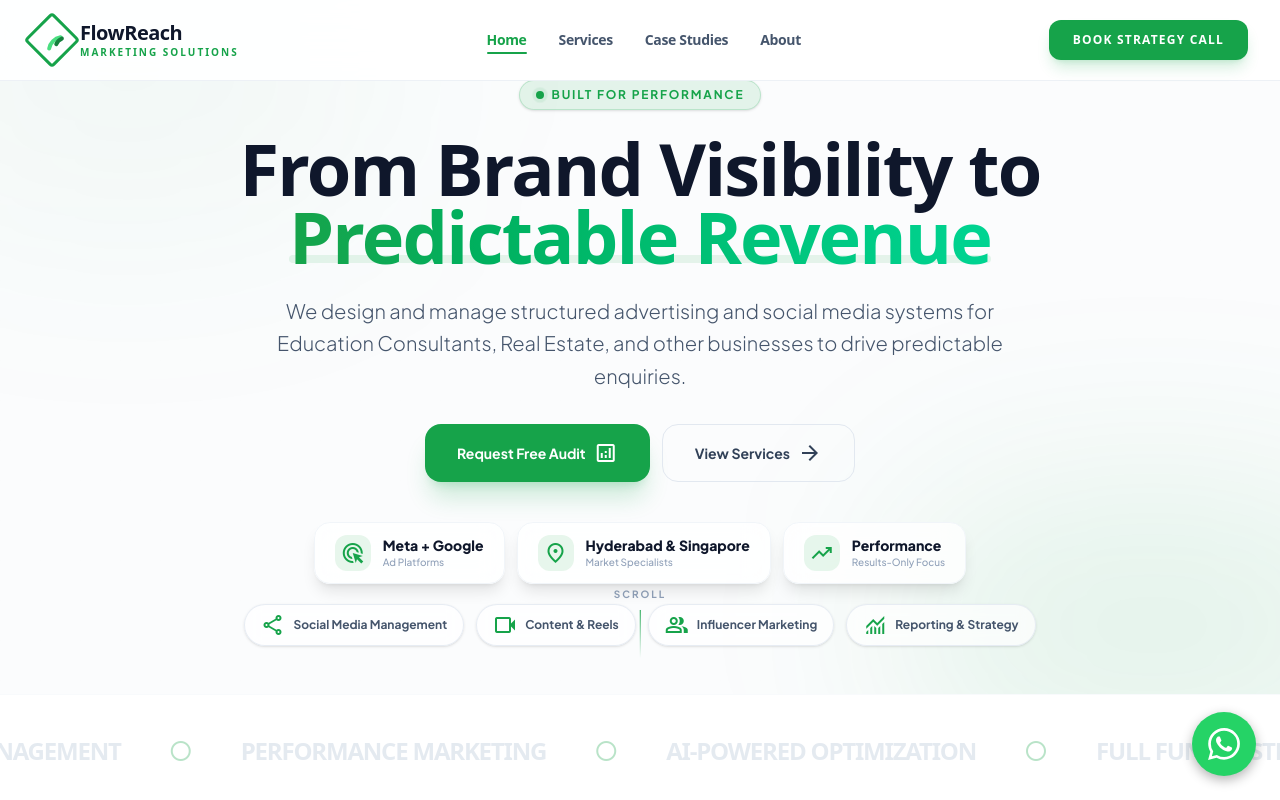
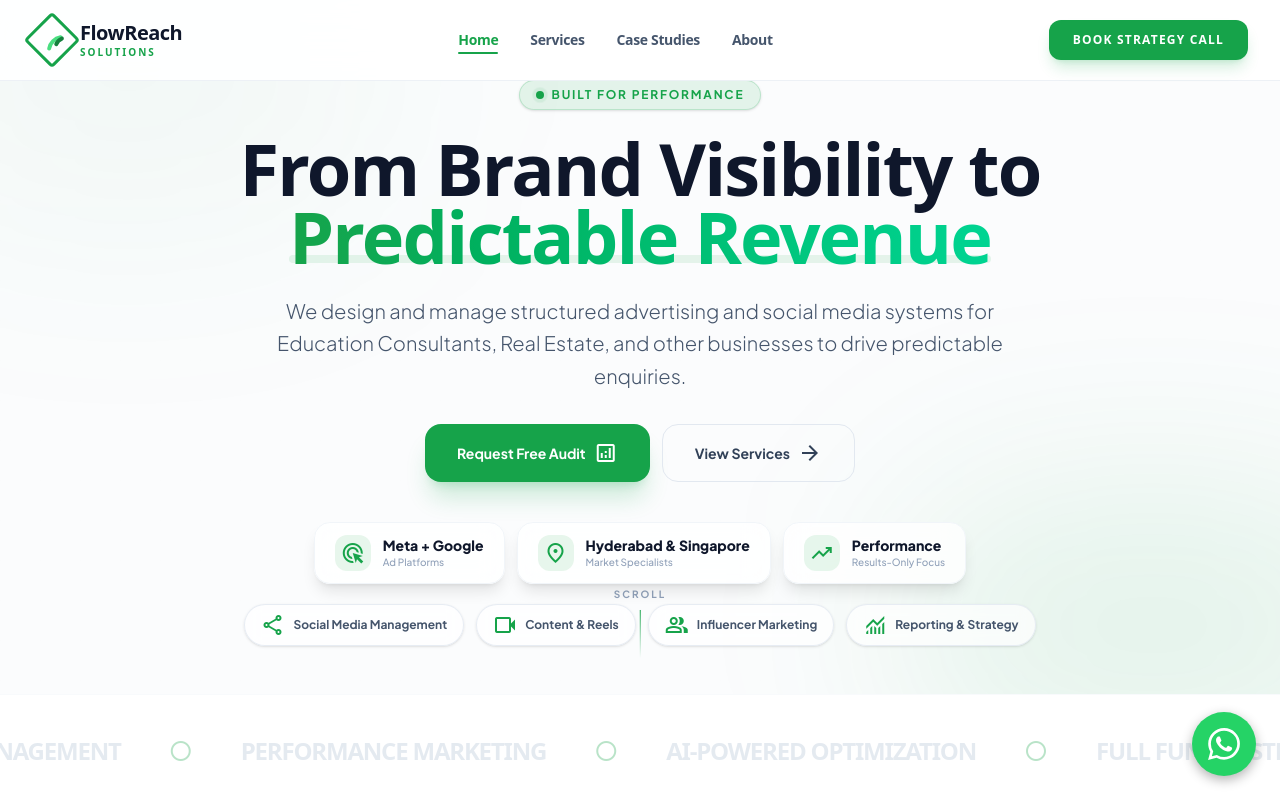
Before and after one commit to varuntejreddy03/flowreach, a React (Vite) app: page / in a window 1280 px wide. Shown: the top 800 px of the page. Built offline with nearby package versions, Linux system fonts and the light colour scheme; a web font is replaced by a local one.

Commit message:
feat: update branding to FlowReach Solutions, add StaffArc footer credit, and SEO meta tags

```diff
--- a/index.html
+++ b/index.html
@@ -4,7 +4,9 @@
     <meta charset="UTF-8" />
     <link rel="icon" type="image/svg+xml" href="/logo.svg" />
     <meta name="viewport" content="width=device-width, initial-scale=1.0" />
-    <title>FlowReach - Performance Marketing Agency Hyderabad</title>
+    <title>FlowReach Solutions - Performance Marketing Agency in Hyderabad</title>
+    <meta name="description" content="Performance-driven digital marketing agency helping local businesses generate high-quality enquiries through structured advertising systems." />
+    <link rel="canonical" href="https://flowreachsolutions.com" />
 
     <!-- Material Symbols -->
     <link href="https://fonts.googleapis.com/css2?family=Material+Symbols+Outlined:wght,FILL@100..700,0..1&display=swap" rel="stylesheet">
--- a/package.json
+++ b/package.json
@@ -1,5 +1,5 @@
 {
-  "name": "flowreach-app",
+  "name": "flowreach-solutions",
   "private": true,
   "version": "0.0.0",
   "type": "module",
--- a/src/components/Footer.jsx
+++ b/src/components/Footer.jsx
@@ -25,7 +25,7 @@ const Footer = () => (
             </li>
             <li className="flex items-start gap-3 text-slate-600 text-sm">
               <span className="material-symbols-outlined text-primary text-lg">location_on</span>
-              <span>Gachibowli, Hyderabad, Telangana</span>
+              <span>Gachibowli, <span className="text-primary font-semibold">Hyderabad</span>, Telangana</span>
             </li>
             <li className="flex items-start gap-3 text-slate-600 text-sm">
               <span className="material-symbols-outlined text-primary text-lg">location_on</span>
@@ -69,13 +69,16 @@ const Footer = () => (
         </div>
       </div>
 
-      <div className="border-t border-slate-100 pt-6 sm:pt-8 flex flex-col md:flex-row justify-between items-center gap-3 sm:gap-4">
+      <div className="border-t border-slate-100 pt-8 mt-8 flex flex-col items-center gap-4">
+        <div className="flex items-center gap-2 text-slate-600 text-sm font-medium">
+          Made with <span className="text-red-500 mx-1">❤️</span> by
+          <a href="https://staffarc.in" target="_blank" rel="noopener noreferrer" className="flex items-center gap-1.5 hover:opacity-80 transition-opacity">
+            <img src="https://www.staffarc.in/images/Staffarc-logo.png" alt="StaffArc" className="h-4 w-auto" />
+            <span className="text-[#FF6B00] font-bold">StaffArc</span>
+          </a>
+        </div>
         <div className="text-slate-500 text-xs font-medium">
-          © 2026 FlowReach Marketing Solutions. All rights reserved.
-        </div>
-        <div className="flex gap-6 text-xs text-slate-400 font-medium">
-          <a href="#" className="hover:text-primary transition-colors">Privacy Policy</a>
-          <a href="#" className="hover:text-primary transition-colors">Terms of Service</a>
+          © 2026 <a href="https://flowreachsolutions.com" className="text-primary font-bold hover:underline transition-all">flowreachsolutions.com</a>. All rights reserved.
         </div>
       </div>
     </div>
--- a/src/components/Logo.jsx
+++ b/src/components/Logo.jsx
@@ -31,7 +31,7 @@ const Logo = ({ className = "" }) => (
 
     <div className="flex flex-col -gap-1">
       <span className="text-xl font-bold font-display text-slate-900 leading-none tracking-tight">FlowReach</span>
-      <span className="text-[10px] uppercase font-bold font-display text-primary tracking-[0.2em] leading-none mt-1">Marketing Solutions</span>
+      <span className="text-[10px] uppercase font-bold font-display text-primary tracking-[0.2em] leading-none mt-1">Solutions</span>
     </div>
   </div>
 );
--- a/src/pages/AboutPage.jsx
+++ b/src/pages/AboutPage.jsx
@@ -22,7 +22,7 @@ const AboutPage = () => {
                 <span className="text-transparent bg-clip-text bg-gradient-to-r from-primary to-emerald-400">Precision & Results</span>
               </h1>
               <p className="text-slate-600 font-light leading-relaxed text-xs sm:text-sm mb-3 sm:mb-4">
-                FlowReach Marketing Solutions is a performance-driven digital marketing agency focused on helping local businesses generate consistent, high-quality enquiries through structured advertising systems.
+                FlowReach Solutions is a performance-driven digital marketing agency focused on helping local businesses generate consistent, high-quality enquiries through structured advertising systems.
               </p>
               <p className="text-slate-500 text-xs sm:text-sm leading-relaxed">
                 Founded by a marketing professional with international exposure in <strong className="text-slate-900 font-semibold">Singapore's competitive business environment</strong>, we bring global-standard strategy to local markets.
```
Also changed, not shown: 1 other file (tests, documents, lock files or other folders).
